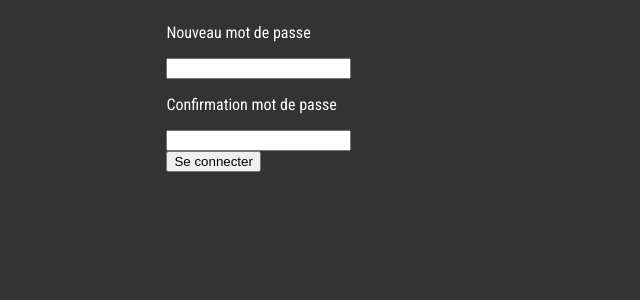
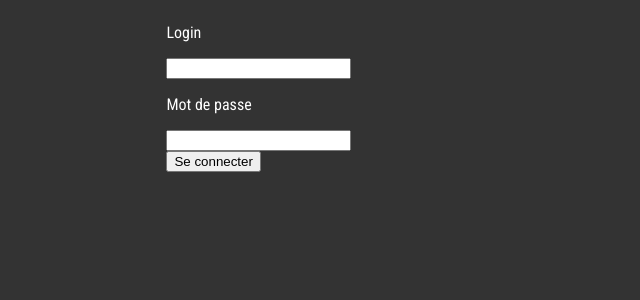
Before and after one commit to Armadindon/Angkor-UPEM, a PHP site: page /admin/addAmin.php in a window 1280 px wide. Shown: the part 70-370 px from the top of the page, without its empty margins (0-640 px from the left). Run offline with PHP 8.4, Linux system fonts and the light colour scheme; a user stored in the database is signed in; some libraries are stand-ins or nearby versions.

Commit message:
partie admin 1.5/2

```diff
--- a/admin/addAmin.php
+++ b/admin/addAmin.php
@@ -66,30 +66,26 @@
 </nav> <!-- Fin de la barre de navigation -->
 
   </header>
+  <?php if (isset($_SESSION["login"])) {
+    if (isset($_POST["submit"])) {
+      $login = $_POST["login"];
+      $password = sha1($_POST["mdp"]);
+      $req = $dbh->query("INSERT INTO ADMIN ('login', 'mdp') VALUES('$login', '$password')");
+      try {
+        $req->fetch();
+      } catch (Exception $e) {
+        echo "<p>Erreur, problème</p>";
+      }
+    } ?>
 
-  <div class="Contenu">
-    <?php
-      if(isset($_SESSION["login"])){
-        if (isset($_POST["submit"])) {
-          $password = $_POST["pass"];
-          $confirmation = $_POST["confirmation"];
-          $log = $_SESSION["login"];
-          if ($password == $confirmation) {
-            $p = sha1($password);
-            $req = "UPDATE ADMIN SET mdp='$p' WHERE login LIKE '$log'";
-          }
-        } ?>
+    <div class="Contenu">
+      <form method="post">
+        <p>Login</p><input type="text" name="login" required>
+        <p>Mot de passe</p><input type="password" name="mdp" required><br>
+        <button type="submit" name="button">Se connecter</button>
+    </form>
 
-        <form method="post" action="">
-          <p>Nouveau mot de passe</p><input type="password" name="pass" required>
-          <p>Confirmation mot de passe</p><input type="password" name="confirmation" required><br>
-          <button type="submit" name="button">Se connecter</button>
-        </form>
-    <?php  } ?>
-
-
-
-
+<?php  } ?>
 
 
 
```
Also changed, not shown: admin/changePassword.php (+24 -3 lines).
